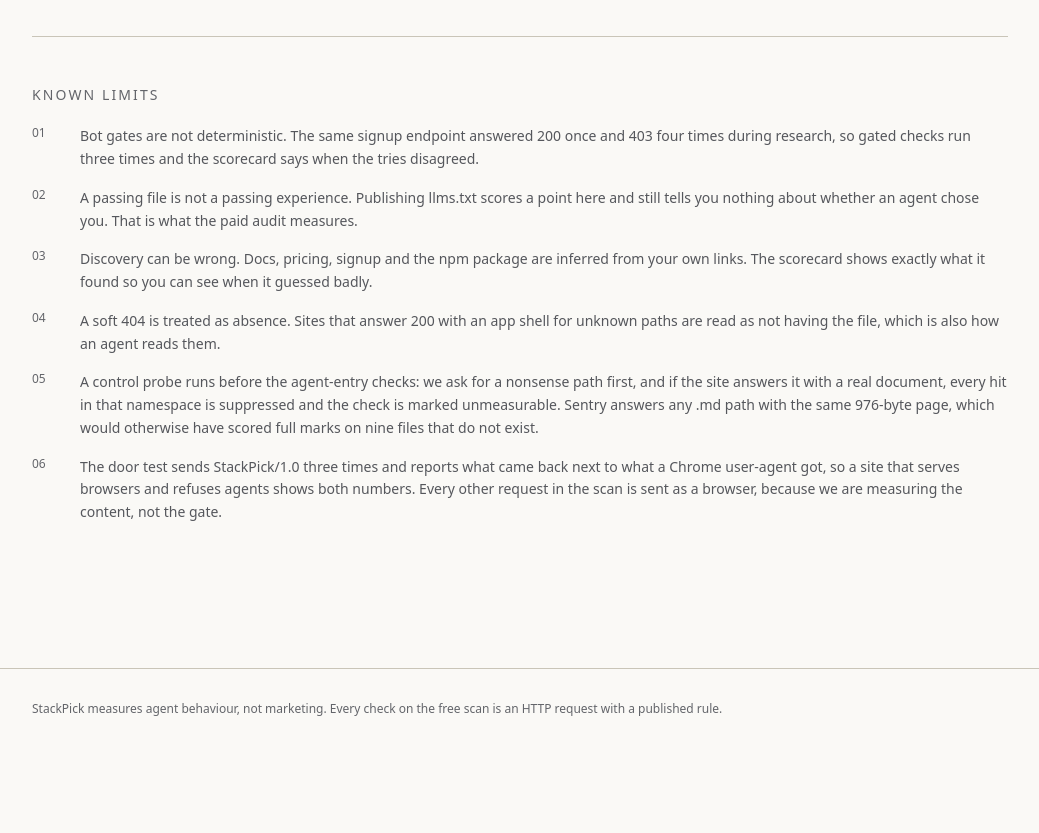
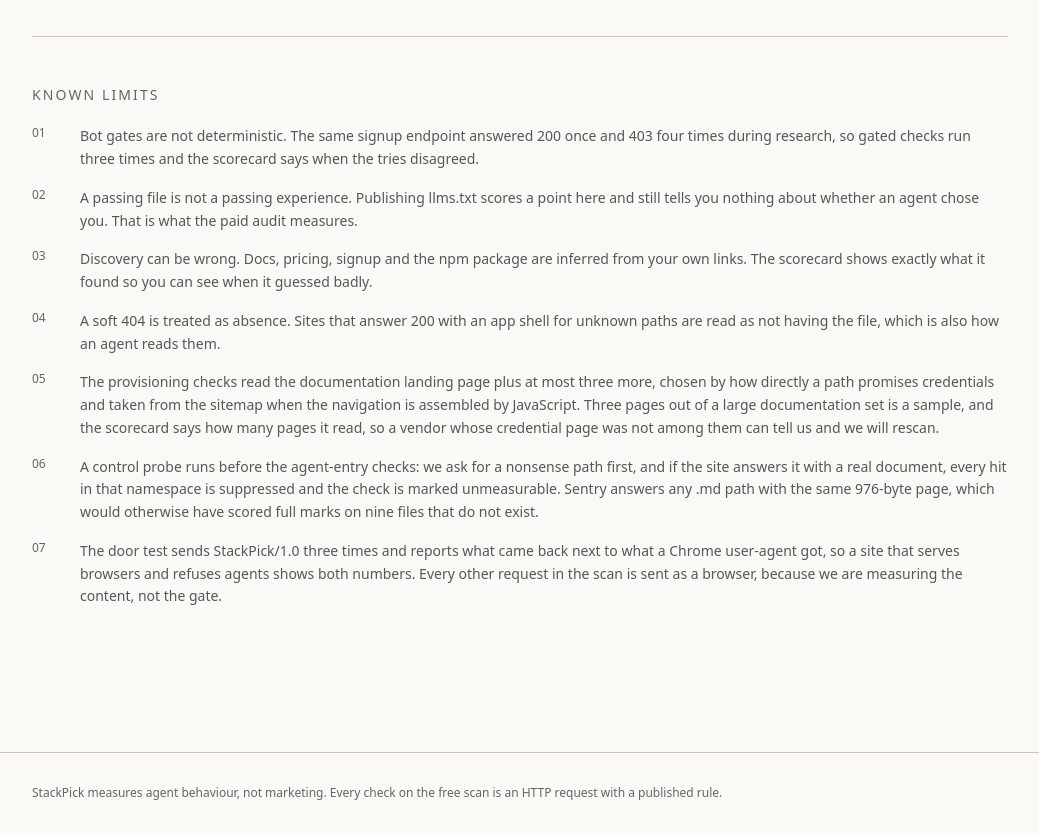
Before and after one commit to krystiangw/stackpick, a Next.js app: page /methodology in a window 1280 px wide. Shown: the part 3280-4113 px from the top of the page, without its empty margins (120-1159 px from the left). Before the commit the page ends 4029 px from the top, so only its background shows below. Built offline with nearby package versions, Linux system fonts and the light colour scheme; what undici would draw is missing.

Commit message:
docs(methodology): say that the documentation sample is three pages
The scorecard already printed how many pages it read; the limits did not say
why that number is small or what it means for the verdict.

```diff
--- a/src/app/methodology/page.tsx
+++ b/src/app/methodology/page.tsx
@@ -136,6 +136,7 @@
             'A passing file is not a passing experience. Publishing llms.txt scores a point here and still tells you nothing about whether an agent chose you. That is what the paid audit measures.',
             'Discovery can be wrong. Docs, pricing, signup and the npm package are inferred from your own links. The scorecard shows exactly what it found so you can see when it guessed badly.',
             'A soft 404 is treated as absence. Sites that answer 200 with an app shell for unknown paths are read as not having the file, which is also how an agent reads them.',
+            'The provisioning checks read the documentation landing page plus at most three more, chosen by how directly a path promises credentials and taken from the sitemap when the navigation is assembled by JavaScript. Three pages out of a large documentation set is a sample, and the scorecard says how many pages it read, so a vendor whose credential page was not among them can tell us and we will rescan.',
             'A control probe runs before the agent-entry checks: we ask for a nonsense path first, and if the site answers it with a real document, every hit in that namespace is suppressed and the check is marked unmeasurable. Sentry answers any .md path with the same 976-byte page, which would otherwise have scored full marks on nine files that do not exist.',
             'The door test sends StackPick/1.0 three times and reports what came back next to what a Chrome user-agent got, so a site that serves browsers and refuses agents shows both numbers. Every other request in the scan is sent as a browser, because we are measuring the content, not the gate.',
           ].map((limit, index) => (
```
